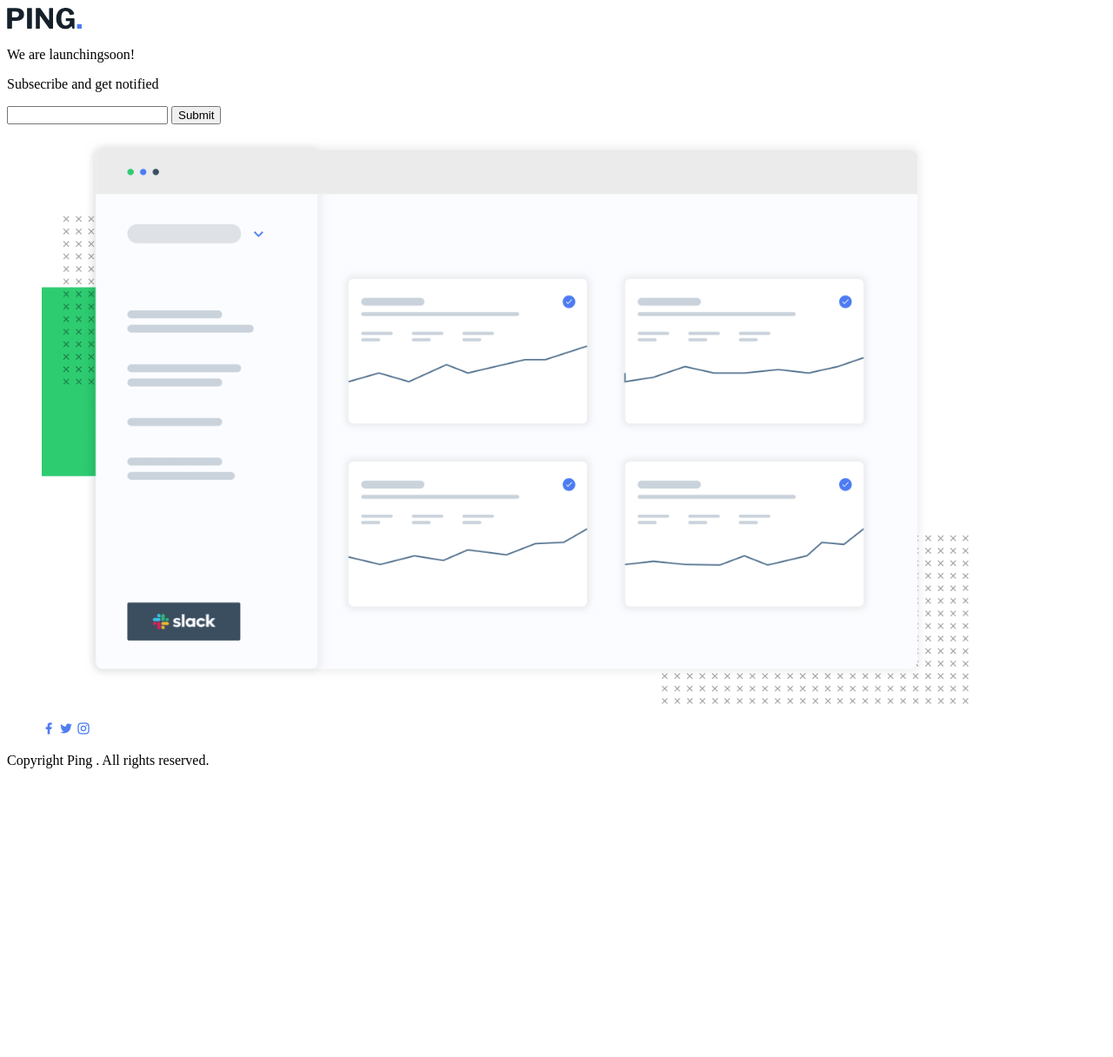
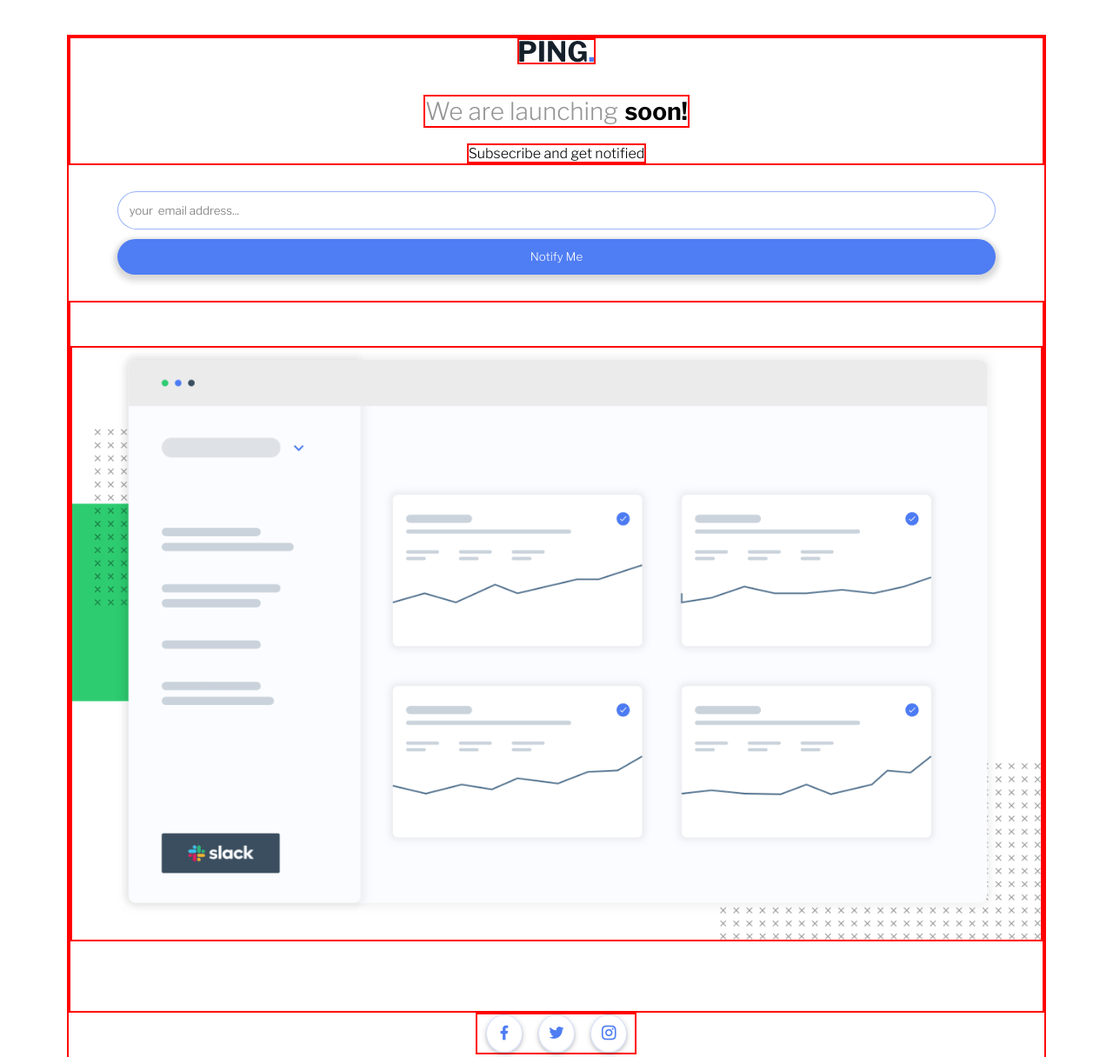
Before and after one commit to Ninjas-T/Ping-single-column-coming-soon-Mostafa-, a plain HTML site: page index.html in a window 1280 px wide. Shown: the top 1216 px of the page at 87% size. Before the commit the page ends 900 px from the top, so only its background shows below. Drawn offline with nearby package versions, Linux system fonts and the light colour scheme.

Commit message:
add style for ping page relate #3

```diff
--- a/index.html
+++ b/index.html
@@ -9,34 +9,36 @@
       href="https://cdn.jsdelivr.net/npm/remixicon@2.5.0/fonts/remixicon.css"
       rel="stylesheet"
     />
+    <link href="https://fonts.googleapis.com/css2?family=Big+Shoulders+Display:wght@700&family=Libre+Franklin:wght@300;600;700&display=swap" rel="stylesheet">
+    <link rel="stylesheet" href="style.css">
   </head>
   <body>
     <main>
       <section>
         <img src="./images/logo.svg" alt="logo" />
-        <p>We are launching<span>soon! </span></p>
+        <h2>We are launching<span>soon! </span></h2>
         <p>Subsecribe and get notified</p>
       </section>
 
       <form action="">
-        <input type="email" />
-        <input type="submit" value="Submit" />
+        <input id="email" type="email" placeholder="your  email address..."  />
+        <input  id="submit" type="submit" value="Notify Me" />
       </form>
 
       <figure>
         <img
           src="./images/illustration-dashboard.png"
           alt="image"
-          width="90%"
         />
       </figure>
       <footer>
         <ul>
-          <i class="ri-facebook-fill" style="color: #4f7df3"></i>
-          <i class="ri-twitter-fill" style="color: #4f7df3"></i>
-          <i class="ri-instagram-line" style="color: #4f7df3"></i>
+          <li><i class="ri-facebook-fill" style="color: #4f7df3"></i></li>
+          <li> <i class="ri-twitter-fill" style="color: #4f7df3"></i></li>
+          <li> <i class="ri-instagram-line" style="color: #4f7df3"></i></li>
+
         </ul>
-        <p>Copyright Ping . All rights reserved.</p>
+        <p>&copy; Copyright Ping . All rights reserved.</p>
       </footer>
     </main>
   </body>
--- a/style.css
+++ b/style.css
@@ -0,0 +1,101 @@
+*{
+    margin: 0;
+    padding: 0;
+    box-sizing: border-box;
+    font-family: 'Libre Franklin', sans-serif;
+}
+main{
+    width: 88%;
+    margin: 40px  auto;
+    border: 2px solid red;
+}
+section {
+    border: 2px solid red;
+
+}
+section img {
+    border: 2px solid red;
+margin: 0 auto;
+display: block;
+}
+section h2{
+    border: 2px solid red;
+margin: 35px auto 0;
+width: max-content;
+font-size: 28px;
+color: hsl(0, 0%, 59%) ;
+font-weight: 400;
+
+}
+section h2 span{
+    padding-left: 7.5px;
+    color: rgb(0, 0, 0);
+    font-weight: 700;
+}
+section p{
+    border: 2px solid red;
+margin: 18px auto 0;
+width: max-content;
+}
+form{
+    margin: 30px auto;
+width: 90%;
+}
+
+
+form *{
+    display: block;
+    width: 100%;
+    padding: 0.8rem ;
+    border-radius: 30px;
+}
+ #email{
+
+    border:solid 1px #4f7df394;
+}
+#submit{
+
+    background-color:#4f7df3 ;
+    border: none;
+    color: white;
+    margin-top: 11px;
+    box-shadow: 0 4px 6px 5px rgba(0, 0, 0, 0.1), 0 2px 4px 3px rgba(0, 0, 0, 0.06);
+    cursor: pointer;
+
+}
+figure{
+    border: 2px solid red;
+}
+figure img{
+    border: 2px solid red;
+    margin: 50px auto 80px;
+display: block;
+width: 100%;
+}
+footer ul{
+    display: flex;
+    justify-content: space-between;
+    list-style: none;
+    border: 2px solid red;
+width: 185px;
+margin: 0px auto ;
+
+}
+footer ul li{
+border: #4f7df338 solid 0.5px ;
+padding: 10px 10px 8px;
+text-align: center;
+margin: 0px auto ;
+border-radius: 50%;
+box-shadow: 0 2px 4px 2px rgba(0, 0, 0, 0.1), 0 2px 1px 1px rgba(0, 0, 0, 0.06);
+}
+i{
+    font-size: 20px;
+}
+
+footer p{
+    border: 2px solid red;
+width: max-content;
+margin: 30px auto 0;
+font-size: 13px;
+}
```
